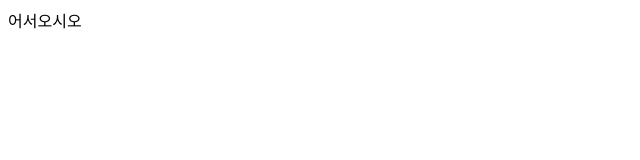
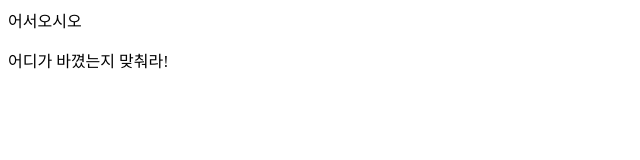
Before and after one commit to rimurang/test, a plain HTML site: page index.html in a window 1280 px wide. Shown: the whole page, without its empty margins (0-640 px from the left). Drawn offline with Linux system fonts and the light colour scheme.

Commit message:
두번째 커밋
어디가 바뀌었게?

```diff
--- a/index.html
+++ b/index.html
@@ -8,5 +8,6 @@
 </head>
 <body>
     어서오시오
+    <p>어디가 바꼈는지 맞춰라!</p>
 </body>
 </html>
```
